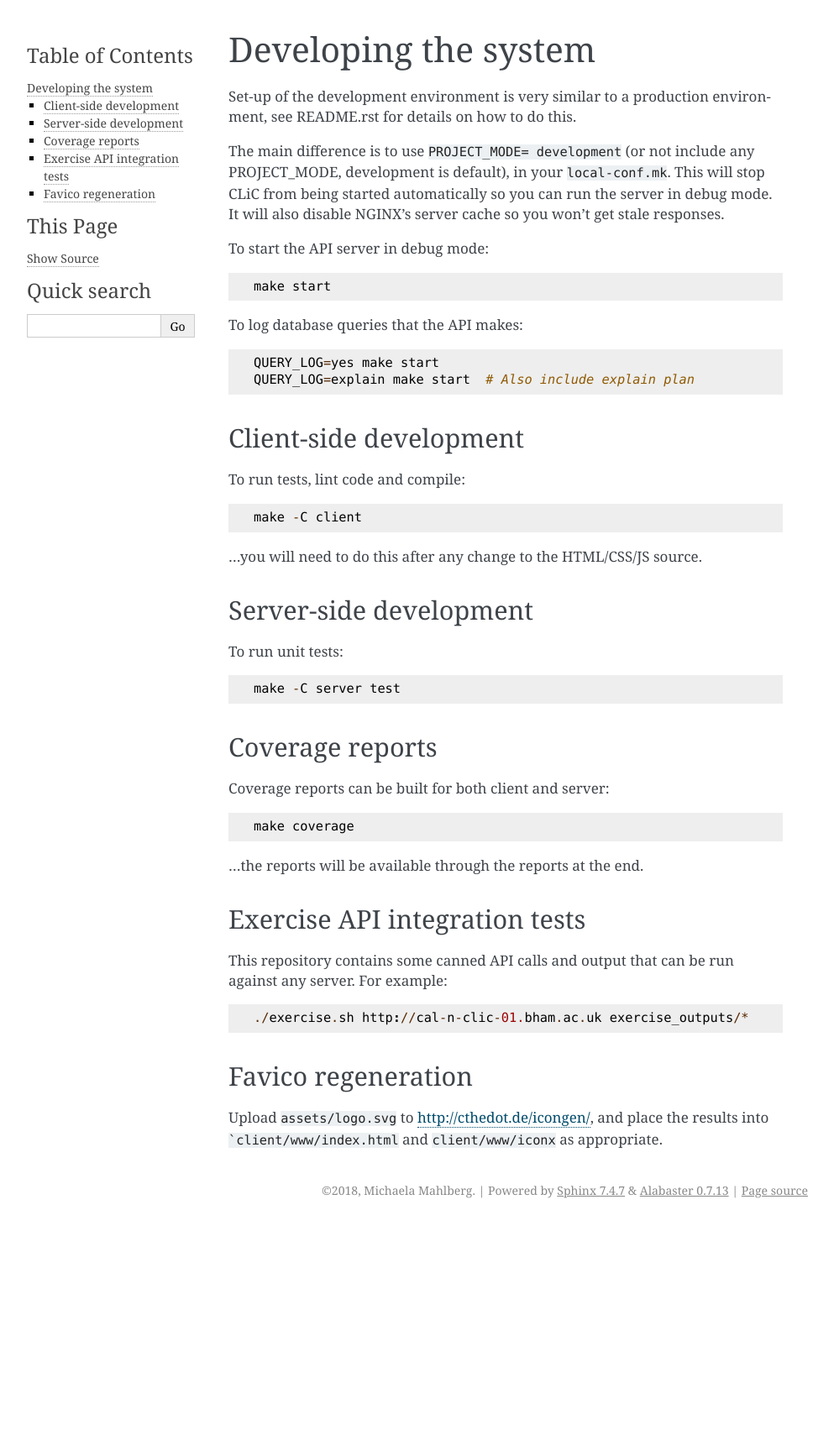
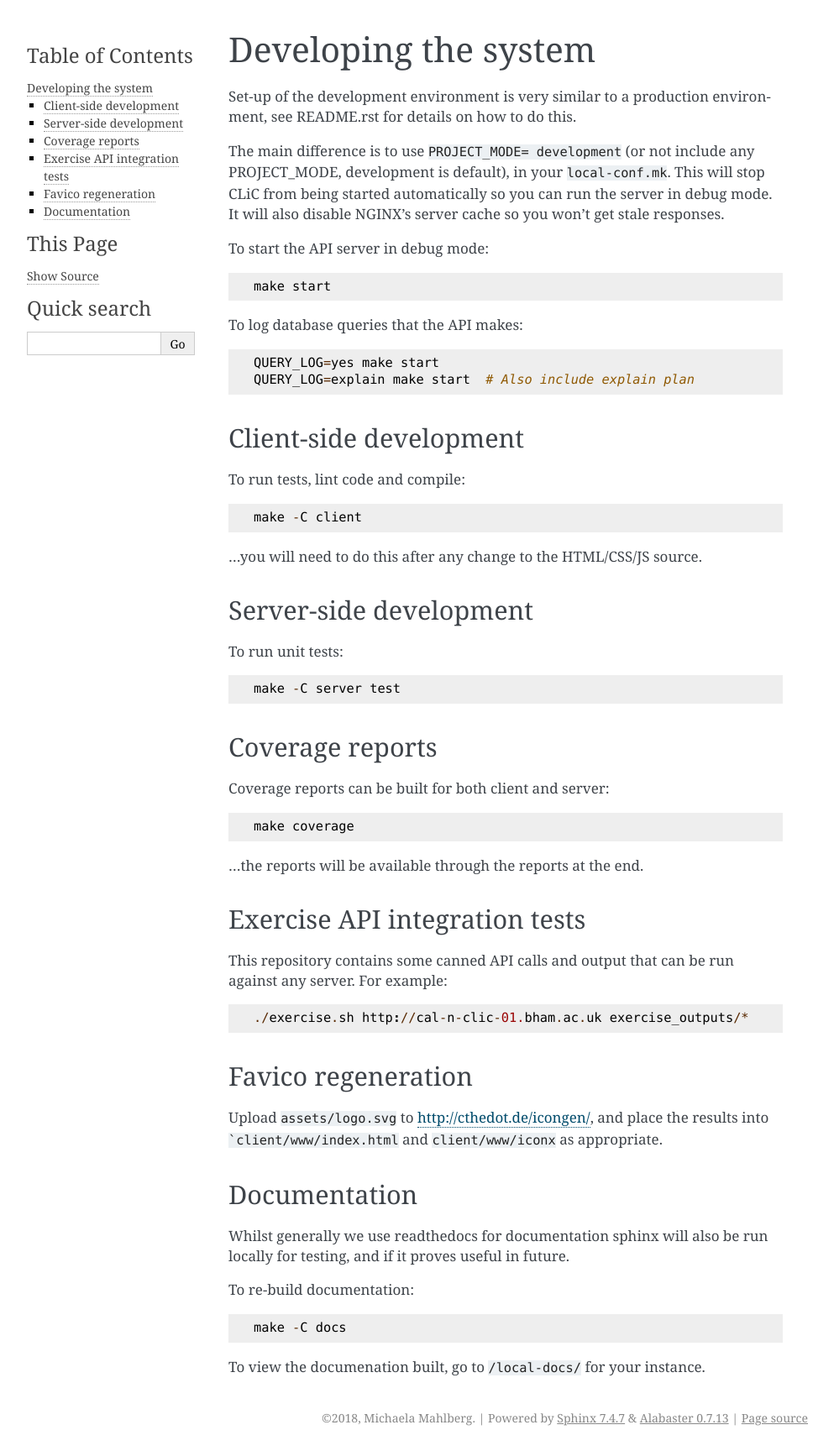
Before and after one commit to mahlberg-lab/clic, a Sphinx documentation site: the page built from docs/advanced/development.rst, in a window 1280 px wide. Shown: the whole page at 84% size, without its empty margins (148-1141 px from the left). Built offline with Sphinx 7.4.7, drawn with Linux system fonts in a browser that asks for light colours; pages that are not in the unit, such as notebooks, are missing from menus; the version number could not be read and is left out; before the commit the page ends 1457 px from its top, so only the background shows below that.

Commit message:
docs/development: Add note about building sphinx docs locally

````diff
--- a/docs/advanced/development.rst
+++ b/docs/advanced/development.rst
@@ -56,3 +56,15 @@ Favico regeneration
 
 Upload ``assets/logo.svg`` to http://cthedot.de/icongen/, and place the results into
 ```client/www/index.html`` and ``client/www/iconx`` as appropriate.
+
+Documentation
+-------------
+
+Whilst generally we use readthedocs for documentation sphinx will also be run
+locally for testing, and if it proves useful in future.
+
+To re-build documentation::
+
+    make -C docs
+
+To view the documenation built, go to ``/local-docs/`` for your instance.
````
